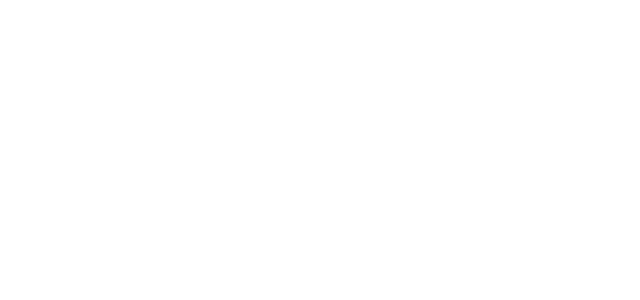
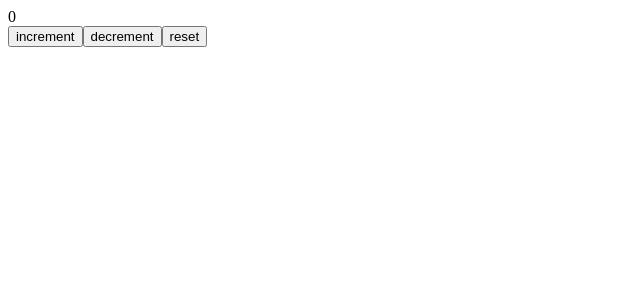
Before and after one commit to Aditya987456/Development-journey, a React (Vite) app: page / in a window 1280 px wide. Shown: the top 300 px of the page, without its empty margins (0-640 px from the left). Built offline with nearby package versions, Linux system fonts and the light colour scheme.

Commit message:
counter app with using localstorage assign-1 W-9.2 done

```diff
--- a/src/App.jsx
+++ b/src/App.jsx
@@ -1,5 +1,5 @@
 import React, { useState, useEffect } from 'react';
-
+import Counter from './counterApp.jsx'
 
 
 //######  (W-9.4 ) Assignment #1 - Create a LinkedIn notification component that increases by 1 every 5 seconds.
@@ -277,14 +277,10 @@
 
 function App() {
 
-
-
-
-
-
-
   return(
     <div>
+
+        <Counter/>
 
     </div>
 
@@ -306,4 +302,5 @@
 
 
 
+
 export default App;
--- /dev/null
+++ b/src/counterApp.jsx
@@ -0,0 +1,60 @@
+import { useState, useEffect } from "react";
+
+
+function Counter() {
+
+    const [count, setCount]=useState( ()=>{
+        const counterValue=localStorage.getItem('count')
+        //$$$ since parseint has radix=10  becz we are dealing in decimal not in binary,octal etc
+        return counterValue? parseInt(counterValue,10) : 0
+    });
+
+//$$$$$$$$$$ useEffect will be used whenever the count will update--->  to store th count value in localstorage
+
+    useEffect(()=>{
+        localStorage.setItem('count',count)
+    },[count])
+
+
+    const increment=()=>{
+        setCount( (prevcnt)=>{
+            return prevcnt+1
+        })
+    }
+
+
+    const decrement=()=>{
+        setCount((prevcnt)=>prevcnt-1)
+
+    }
+
+
+    const reset=()=>{
+        setCount(0)
+
+    }
+
+
+
+    return(
+
+        <div>
+            <div>
+
+
+                <div>{count}</div>
+                <button onClick={increment}>increment </button>
+                <button onClick={decrement}> decrement</button>
+                <button onClick={reset}> reset</button>
+
+            </div>
+
+        </div>
+
+
+
+    )
+}
+
+
+export default Counter;
```
